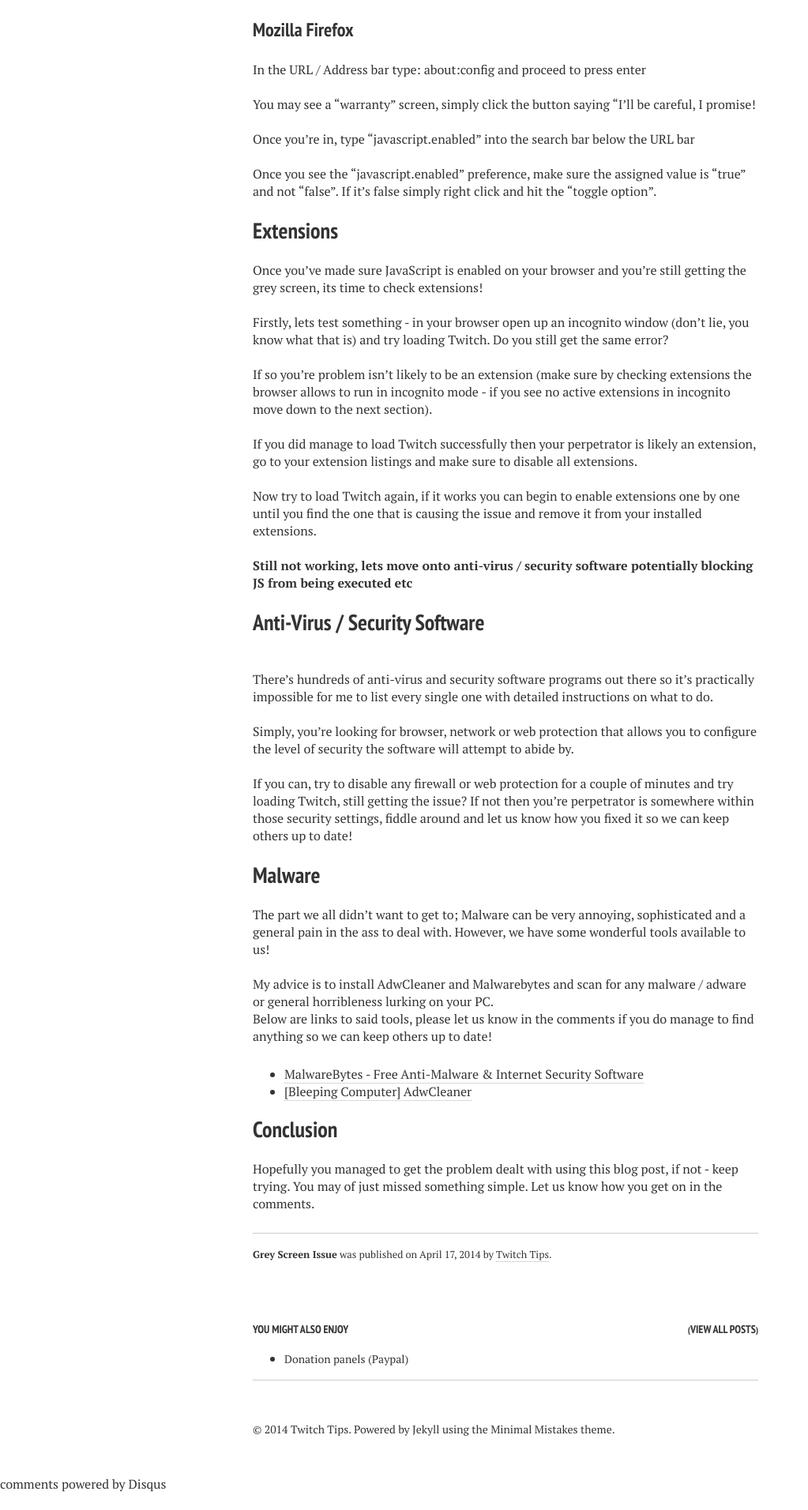
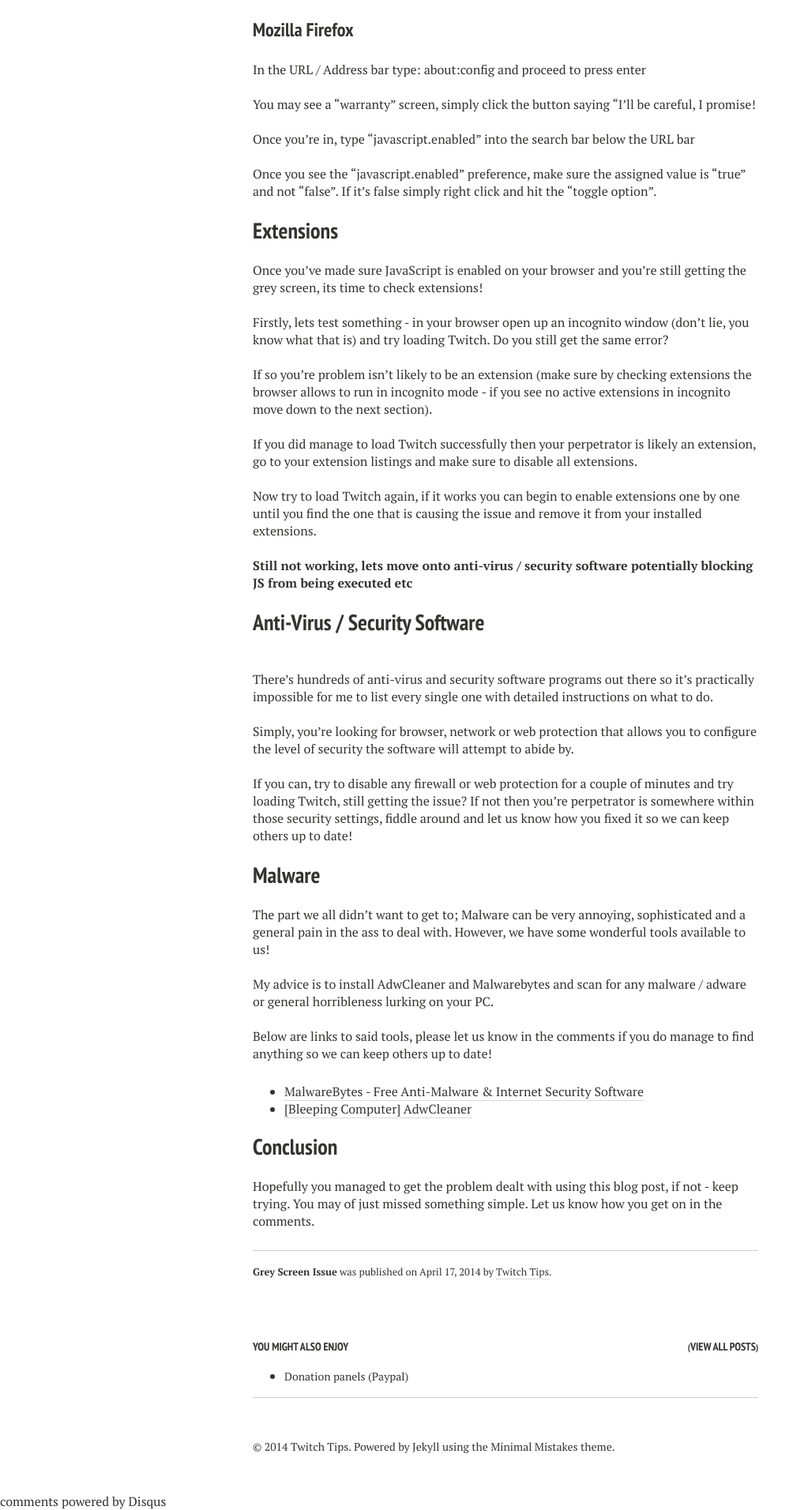
Before and after one commit to SolidPIPe/twitchtips, a Jekyll site: the page built from _posts/2014-04-17-grey-screen.md, in a window 1280 px wide. Shown: the part 921-2833 px from the top of the page at 79% size, without its empty margins (0-1023 px from the left). Built offline with Jekyll 4.4.1, drawn with Linux system fonts in a browser that asks for light colours; nearby versions of some CDN libraries; comment, search, counter and statistics services are not loaded; before the commit the page ends 2811 px from its top, so only the background shows below that.

```diff
--- a/_posts/2014-04-17-grey-screen.md
+++ b/_posts/2014-04-17-grey-screen.md
@@ -50,7 +50,7 @@ Once you've made sure JavaScript is enabled on your browser and you're still get
 
 The part we all didn't want to get to; Malware can be very annoying, sophisticated and a general pain in the ass to deal with. However, we have some wonderful tools available to us!
 <br>My advice is to install AdwCleaner and Malwarebytes and scan for any malware / adware or general horribleness lurking on your PC.
-Below are links to said tools, please let us know in the comments if you do manage to find anything so we can keep others up to date!
+<br>Below are links to said tools, please let us know in the comments if you do manage to find anything so we can keep others up to date!
 
 * [MalwareBytes - Free Anti-Malware & Internet Security Software](https://www.malwarebytes.org/)
 * [[Bleeping Computer] AdwCleaner](http://www.bleepingcomputer.com/download/adwcleaner/)
```
